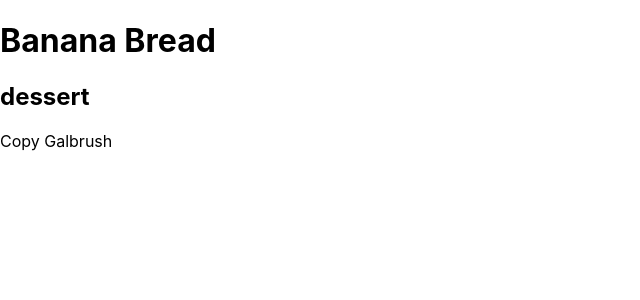
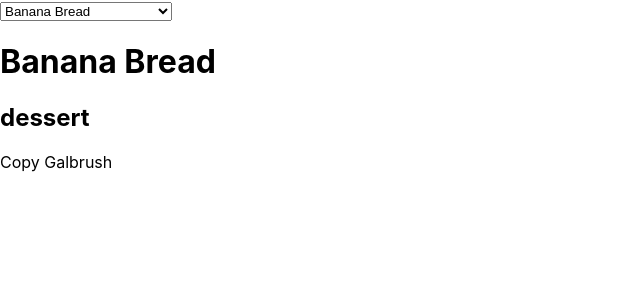
Before and after one commit to Galbrush/recipes, a React (Create React App) app: page / in a window 1280 px wide. Shown: the top 300 px of the page, without its empty margins (0-640 px from the left). Built offline with nearby package versions, Linux system fonts and the light colour scheme.

Commit message:
adds recipe switching

```diff
--- a/src/App.jsx
+++ b/src/App.jsx
@@ -1,13 +1,26 @@
 
+import { useState } from "react"
 import Recipe from "./components/recipe/Recipe"
 import recipes from "./recipes.json"
 
 export default function App() {
 
 
+    const[selectedRecipe, setSelectedRecipe] = useState(recipes.recipes[0])
+
     return (
         <>
-        <Recipe recipe={recipes.recipes[0]}/>
+        <select name="Recipes" onChange={(event)=>{setSelectedRecipe(recipes.recipes[event.target.value])}}>
+            {
+                recipes.recipes.map((recipe, index) => {
+                    return (
+                        <option value={index}>{recipe.name}</option>
+                    )
+                })
+            }
+        </select>
+        <Recipe recipe={selectedRecipe}/>
+
 
 
         </>
```
